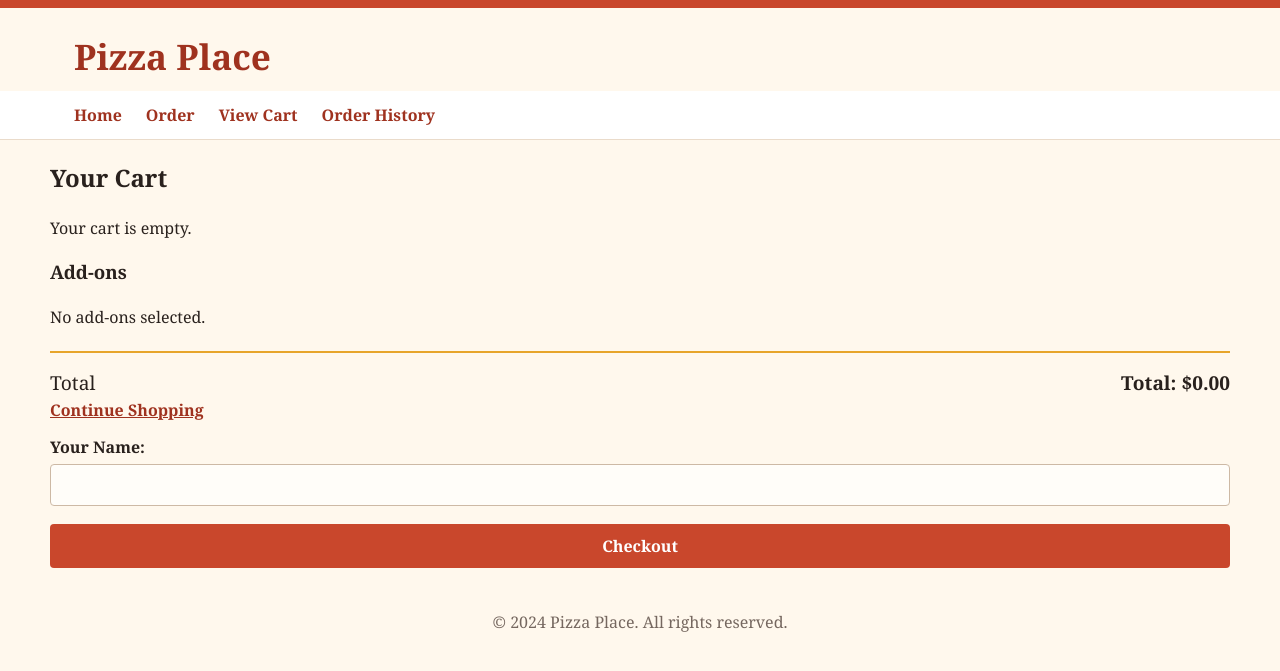
After one commit to st25239/Comp-_csc_assessment-AS91897---AS91896, a Flask app: page /view_cart in a window 1280 px wide. The commit adds this page. Shown: the top 671 px of the page. Run offline with Flask 3, Linux system fonts and the light colour scheme.

Commit message:
i have edited  app to add a view cart function which lets you veiw the cart you currently have i also changed bace html to incorberate the view cart function

```diff
--- a/Templates/base.html
+++ b/Templates/base.html
@@ -9,9 +9,9 @@
     <h1>Pizza Place</h1>
     <nav>
         <ul>
+            <li><a href="{{ url_for('home') }}">Home</a></li>
             <li><a href="{{ url_for('index') }}">Order</a></li>
             <li><a href="{{ url_for('view_cart') }}">View Cart</a></li>
-            <li><a href="{{ url_for('home') }}">Home</a></li>
             <li><a href="{{ url_for('order_history') }}">Order History</a></li>
         </ul>
     </nav>
--- /dev/null
+++ b/Templates/cart.html
@@ -0,0 +1,50 @@
+{% extends "base.html" %}
+
+{% block title %}View Cart{% endblock %}
+
+{% block content %}
+    <section class="cart-page">
+        <h2>Your Cart</h2>
+
+        {% if cart %}
+            <ul class="cart-list">
+                {% for item, details in cart.items() %}
+                    <li>
+                        <div>
+                            <strong>{{ item }}</strong> - Size: {{ details['size']|title }} - Quantity: {{ details['quantity'] }}
+                            <span>${{ '%.2f' % (details['quantity'] * details['price']) }}</span>
+                        </div>
+                        <a href="{{ url_for('remove_from_cart', item=item) }}" class="clear_cart">Remove</a>
+                    </li>
+                {% endfor %}
+            </ul>
+        {% else %}
+            <p class="empty-cart">Your cart is empty.</p>
+        {% endif %}
+
+        <h3>Add-ons</h3>
+        {% if selected_addons %}
+            <ul>
+                {% for item, details in selected_addons.items() %}
+                    <li>{{ item }}: ${{ '%.2f' % details }}</li>
+                {% endfor %}
+            </ul>
+        {% else %}
+            <p class="empty-cart">No add-ons selected.</p>
+        {% endif %}
+
+        <div class="total-row">
+            <span>Total</span>
+            <strong>Total: ${{ '%.2f' % total }}</strong>
+        </div>
+
+        <div class="cart-actions">
+            <a href="{{ url_for('index') }}" class="button-link">Continue Shopping</a>
+            <form action="{{ url_for('checkout') }}" method="post" style="display:inline;">
+                <label for="customer_name_checkout">Your Name:</label>
+                <input type="text" id="customer_name_checkout" name="customer_name" required>
+                <button type="submit">Checkout</button>
+            </form>
+        </div>
+    </section>
+{% endblock %}
--- a/app.py
+++ b/app.py
@@ -111,6 +111,19 @@ def index():
     pizza, addons = load_data()
     total = calculate_total(cart, selected_addons) #calculate total price based on cart and selected add-ons
     return render_template('index.html', pizzas=pizza, addons=addons, cart=cart, total=total, selected_addons=selected_addons, featured_pizzas=list(pizza.items()))
+
+
+@app.route('/home')
+def home():
+    return redirect(url_for('index'))
+
+
+@app.route('/view_cart')
+def view_cart():
+    cart = session.get('cart', {})
+    selected_addons = session.get('selected_addons', {})
+    total = calculate_total(cart, selected_addons)
+    return render_template('cart.html', cart=cart, selected_addons=selected_addons, total=total)
 
 
 @app.route('/about')
```
